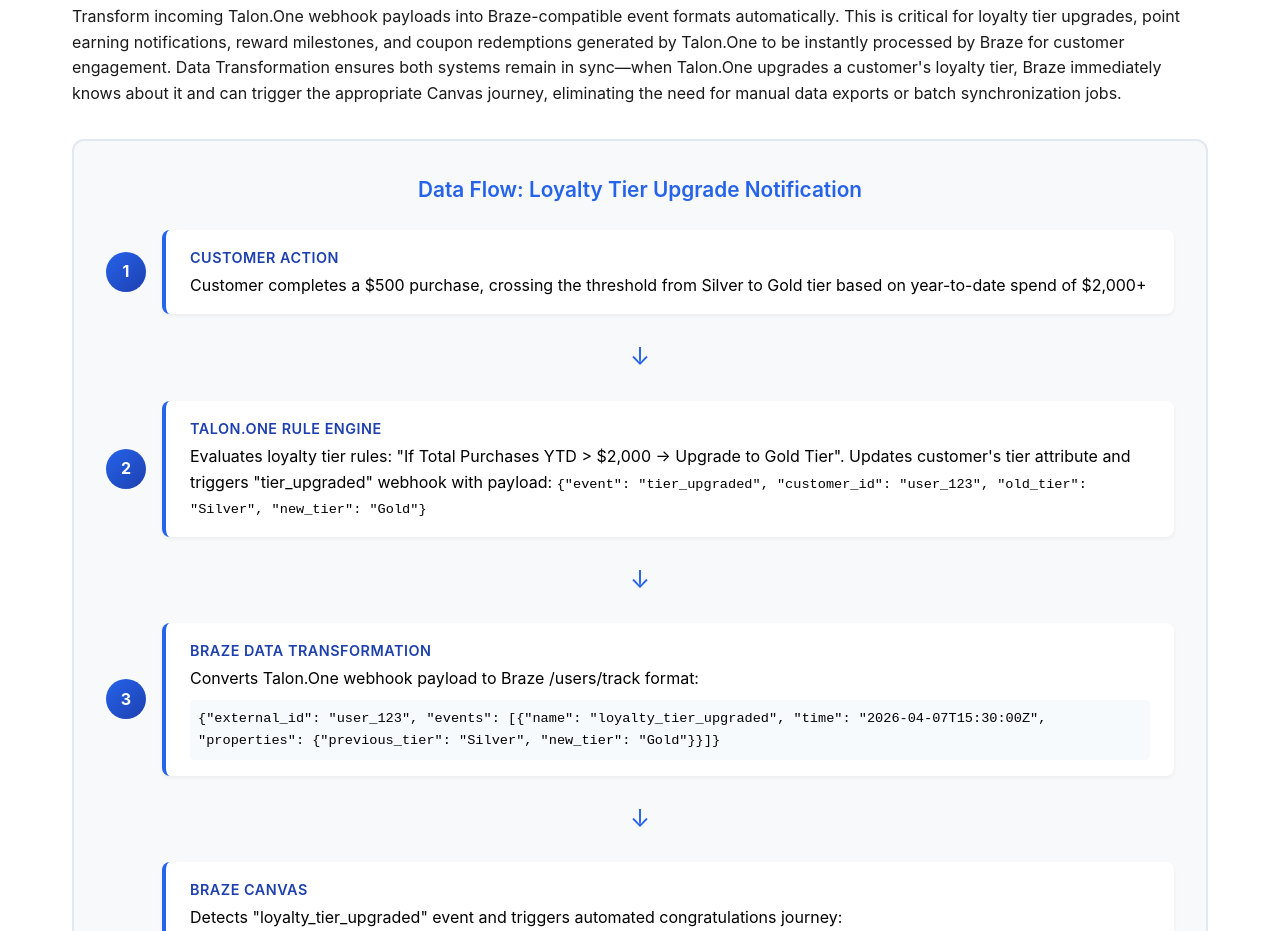
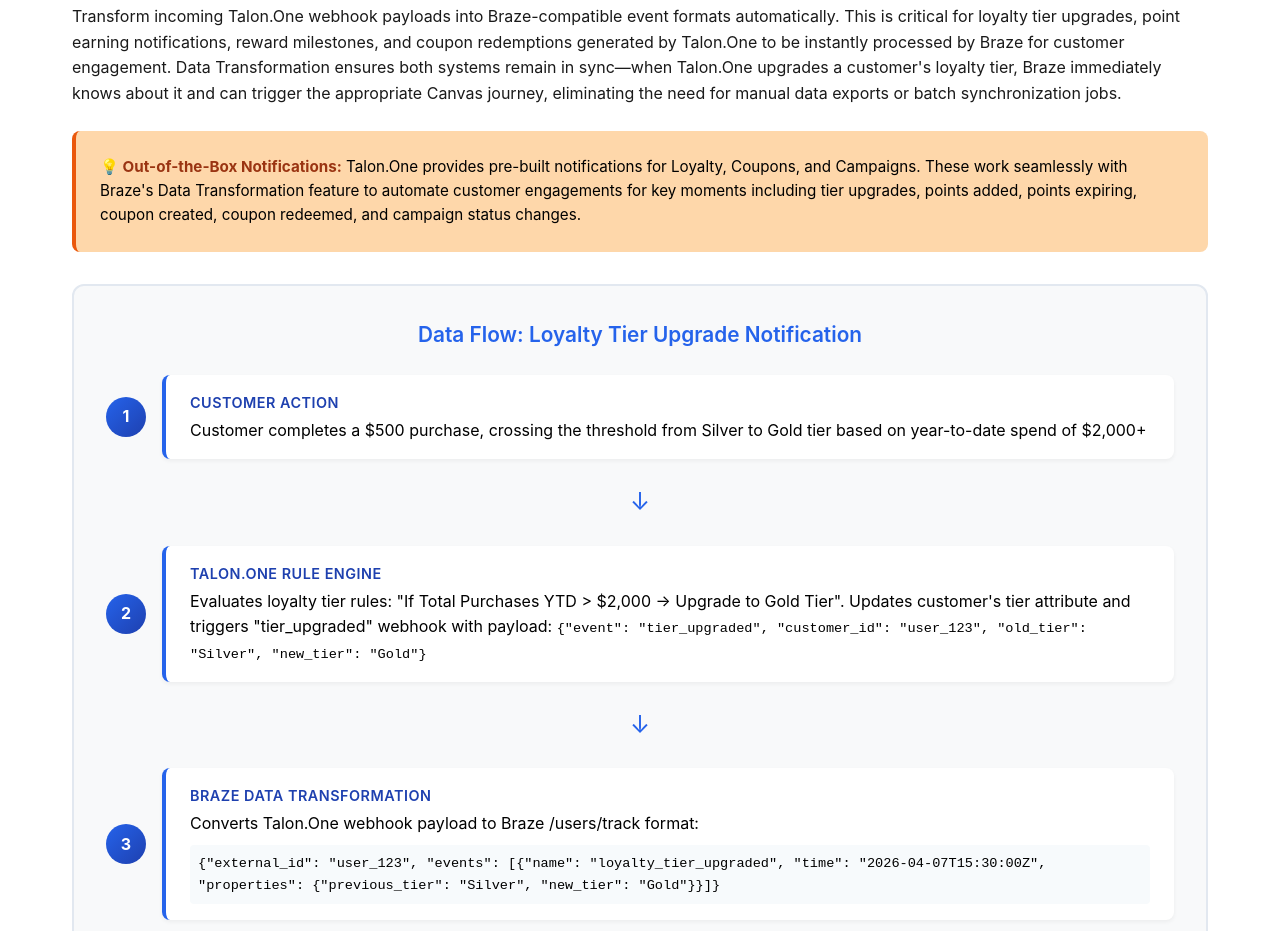
Before and after one commit to pro-blibli/KFC_TH_Braze, a plain HTML site: page index.html in a window 1280 px wide. Shown: the part 7100-8031 px from the top of the page. Drawn offline with Linux system fonts and the light colour scheme.

Commit message:
Add files via upload

```diff
--- a/index.html
+++ b/index.html
@@ -700,6 +700,10 @@
             <!-- Scenario D -->
             <h3 class="section-subtitle">Scenario D: Data Transformation</h3>
             <p>Transform incoming Talon.One webhook payloads into Braze-compatible event formats automatically. This is critical for loyalty tier upgrades, point earning notifications, reward milestones, and coupon redemptions generated by Talon.One to be instantly processed by Braze for customer engagement. Data Transformation ensures both systems remain in sync—when Talon.One upgrades a customer's loyalty tier, Braze immediately knows about it and can trigger the appropriate Canvas journey, eliminating the need for manual data exports or batch synchronization jobs.</p>
+
+            <div class="outcome-card" style="margin-top: 1.5rem; margin-bottom: 1.5rem; background: #fed7aa; border-left: 4px solid #ea580c;">
+                <p style="color: #000000; margin: 0;"><strong style="color: #9a3412;">💡 Out-of-the-Box Notifications:</strong> Talon.One provides pre-built notifications for Loyalty, Coupons, and Campaigns. These work seamlessly with Braze's Data Transformation feature to automate customer engagements for key moments including tier upgrades, points added, points expiring, coupon created, coupon redeemed, and campaign status changes.</p>
+            </div>
 
             <div class="flow-diagram">
                 <div class="flow-title">Data Flow: Loyalty Tier Upgrade Notification</div>
```
